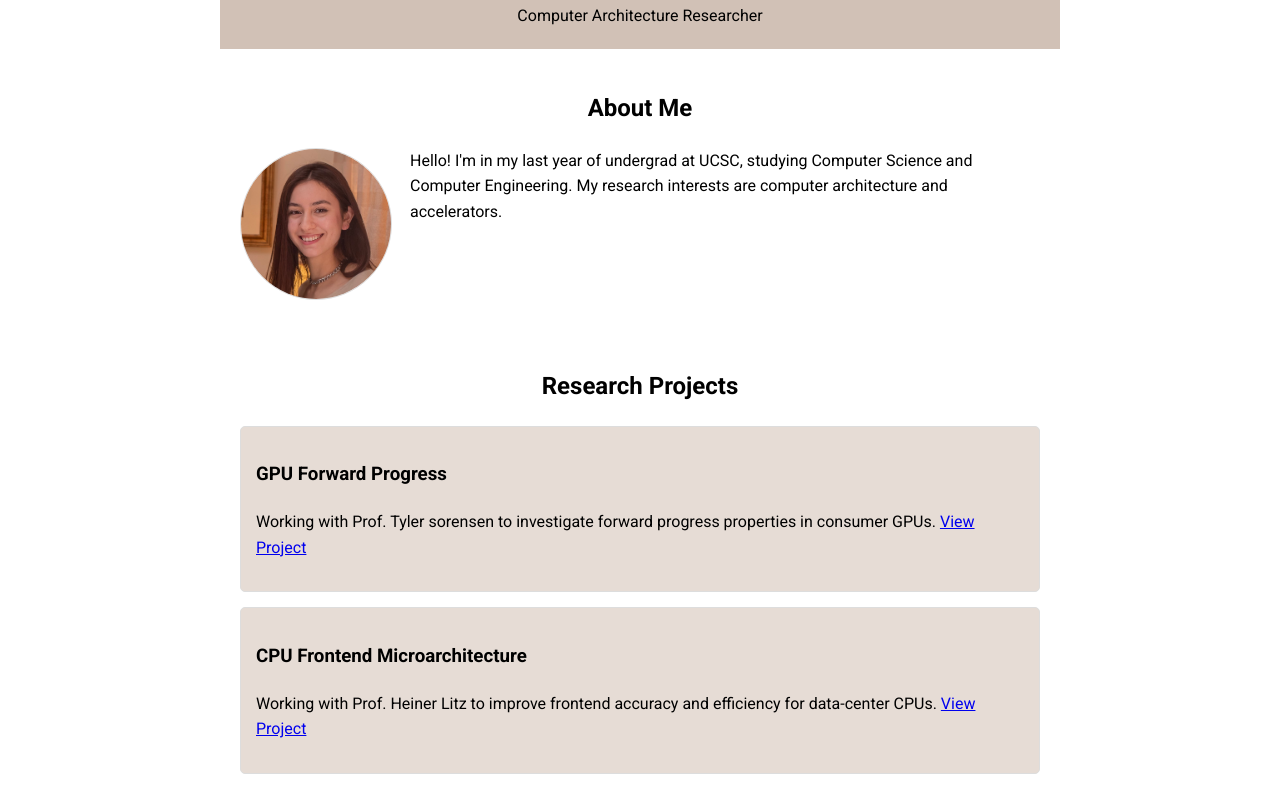
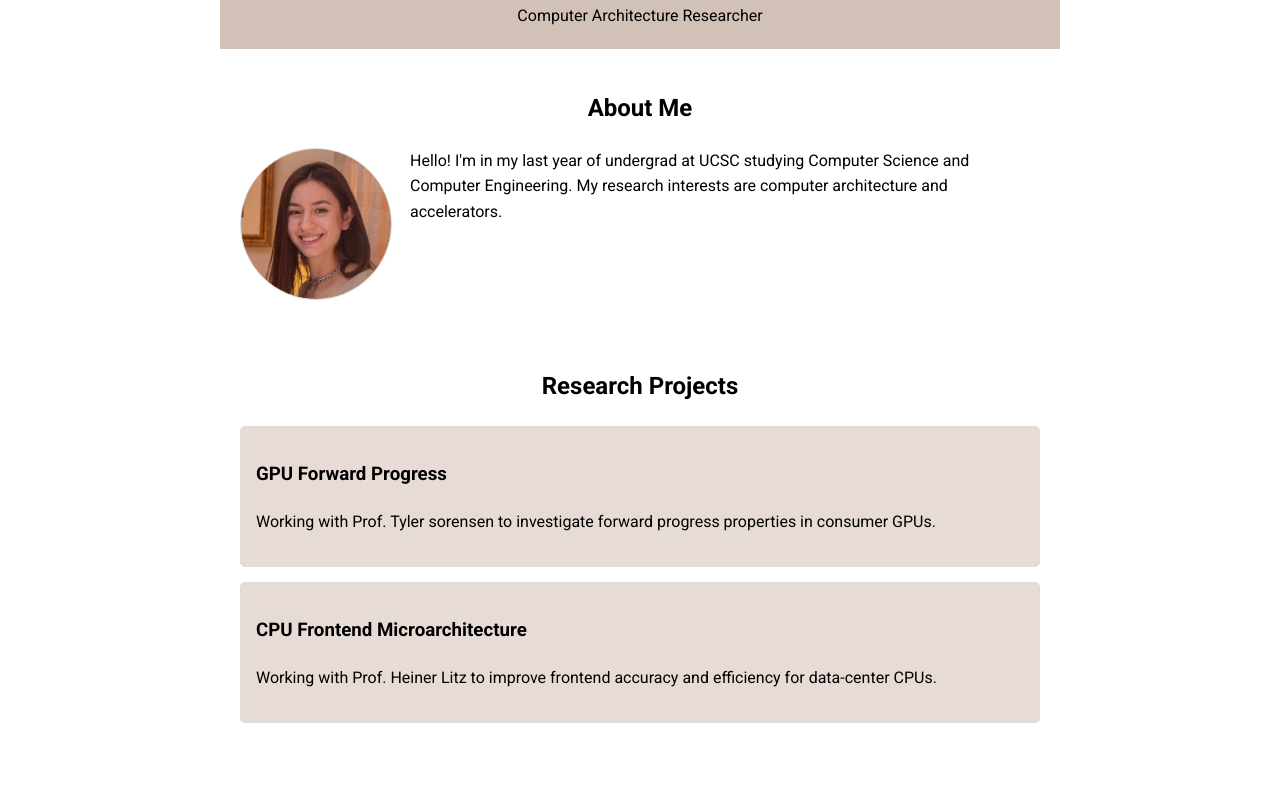
Before and after one commit to naomirehman1008/website, a plain HTML site: page index.html in a window 1280 px wide. Shown: the part 126-920 px from the top of the page. Drawn offline with Linux system fonts and the light colour scheme; a script that the page names is missing.

Commit message:
Update index.html

```diff
--- a/index.html
+++ b/index.html
@@ -30,7 +30,7 @@
                 </div>
                 <div id="about-text">
                     <p>
-                        Hello! I'm in my last year of undergrad at UCSC, studying Computer Science and Computer Engineering. My research interests are computer architecture and accelerators.
+                        Hello! I'm in my last year of undergrad at UCSC studying Computer Science and Computer Engineering. My research interests are computer architecture and accelerators.
                     </p>
                 </div>
             </div>
@@ -39,11 +39,11 @@
             <h2>Research Projects</h2>
             <div class="project">
                 <h3>GPU Forward Progress</h3>
-                <p>Working with Prof. Tyler sorensen to investigate forward progress properties in consumer GPUs. <a href="#">View Project</a></p>
+                <p>Working with Prof. Tyler sorensen to investigate forward progress properties in consumer GPUs. </p>
             </div>
             <div class="project">
                 <h3>CPU Frontend Microarchitecture</h3>
-                <p>Working with Prof. Heiner Litz to improve frontend accuracy and efficiency for data-center CPUs. <a href="#">View Project</a></p>
+                <p>Working with Prof. Heiner Litz to improve frontend accuracy and efficiency for data-center CPUs. </p>
             </div>
         </section>
         <section id="contact">
```
